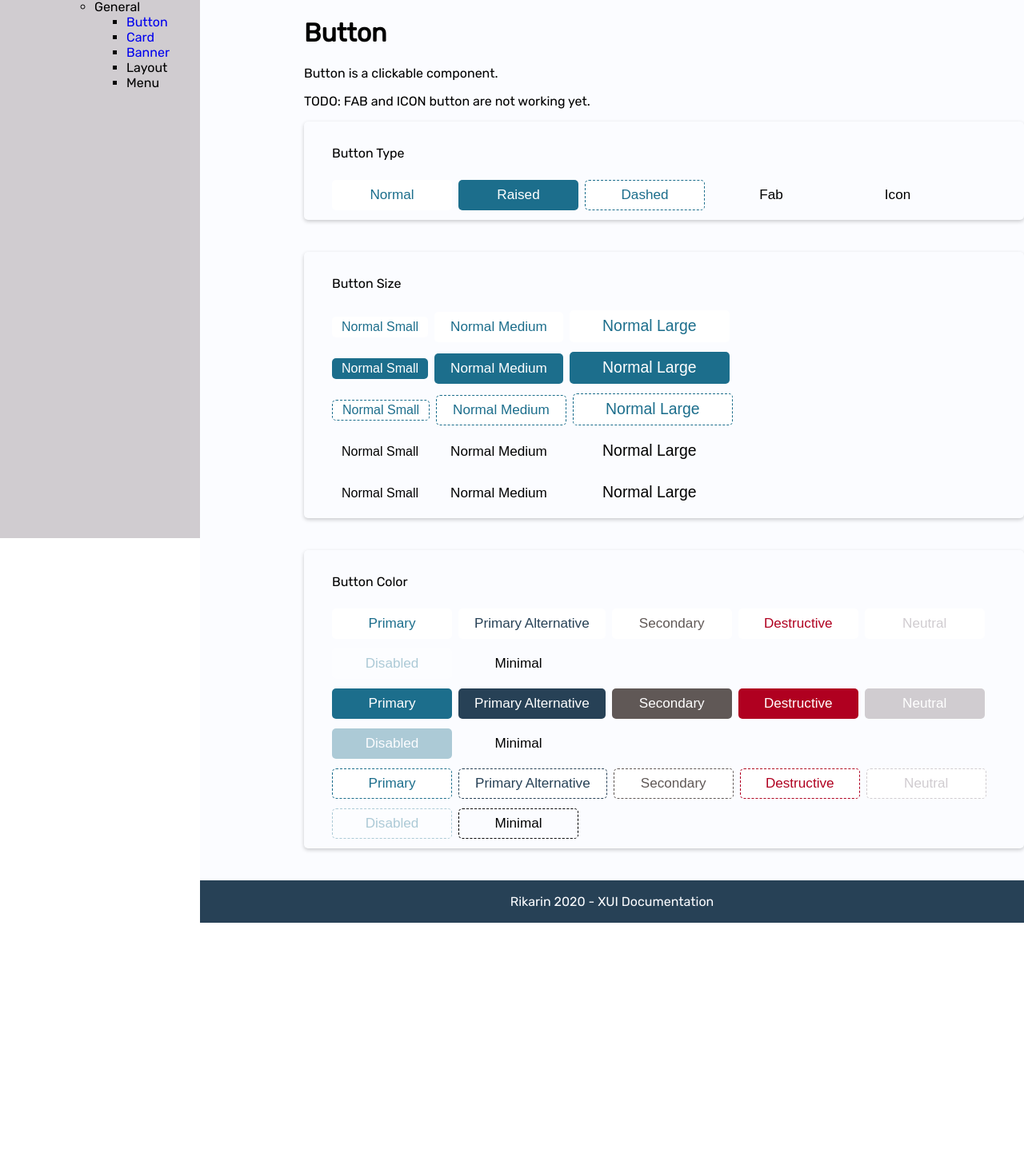
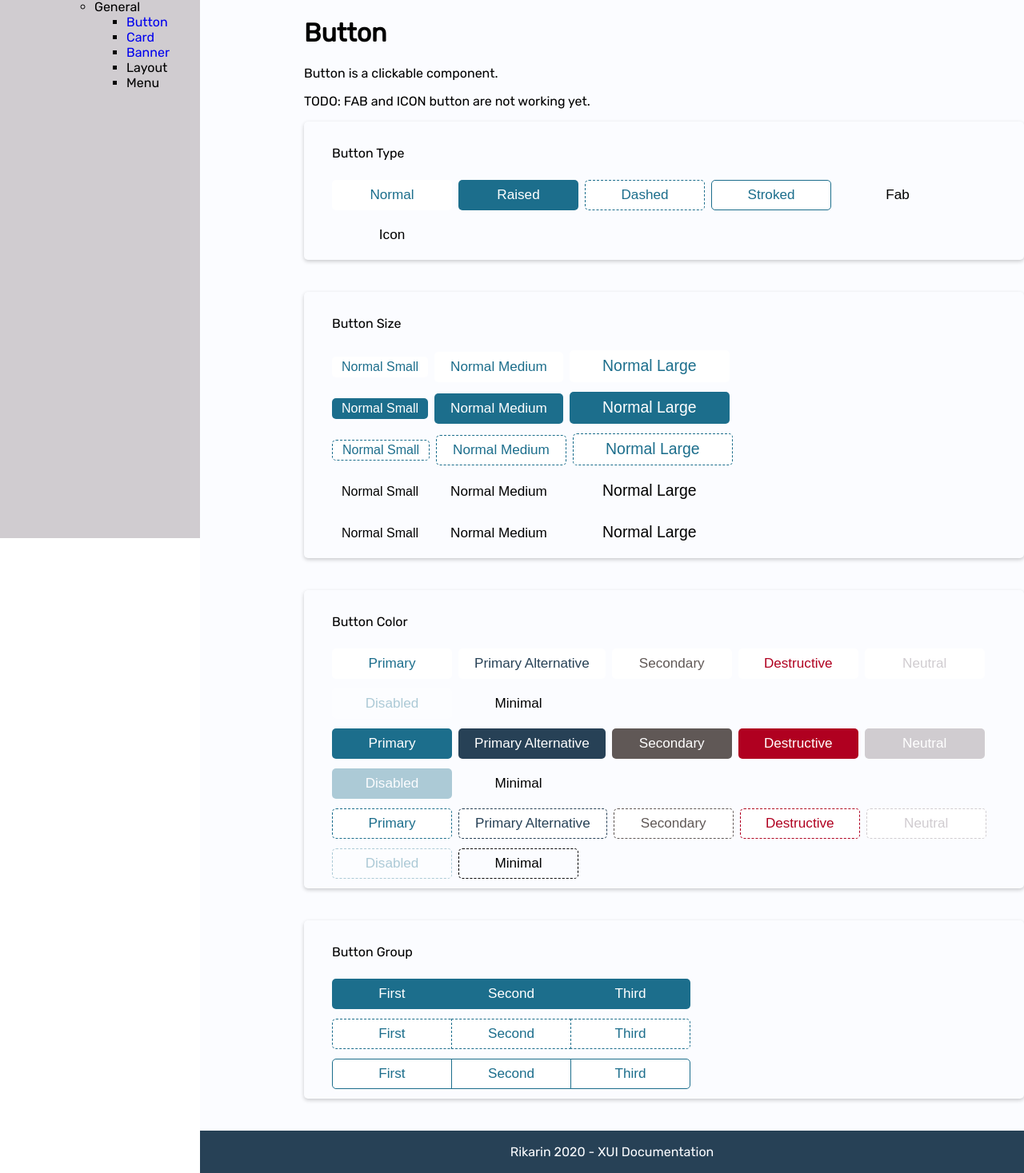
Before and after one commit to Rikarin/xui, an Angular app: page /button in a window 1280 px wide. Shown: the part 127-1594 px from the top of the page at 80% size. Before the commit the page ends 1281 px from the top, so only its background shows below. Built offline with nearby package versions, Linux system fonts and the light colour scheme; what ngx-highlightjs would draw is missing.

Commit message:
feat(button): add stroked button and button group

```diff
--- a/apps/web/src/app/components/button/button.component.html
+++ b/apps/web/src/app/components/button/button.component.html
@@ -4,11 +4,14 @@
 <pre>TODO: FAB and ICON button are not working yet.</pre>
 
 <xui-card title="Button Type">
-  <button xui-button xColor="primary" xType="normal">Normal</button>
-  <button xui-button xColor="primary" xType="raised">Raised</button>
-  <button xui-button xColor="primary" xType="dashed">Dashed</button>
-  <button xui-button xColor="primary" xType="fab">Fab</button>
-  <button xui-button xColor="primary" xType="icon">Icon</button>
+  <div>
+    <button xui-button xColor="primary" xType="normal">Normal</button>
+    <button xui-button xColor="primary" xType="raised">Raised</button>
+    <button xui-button xColor="primary" xType="dashed">Dashed</button>
+    <button xui-button xColor="primary" xType="stroked">Stroked</button>
+    <button xui-button xColor="primary" xType="fab">Fab</button>
+    <button xui-button xColor="primary" xType="icon">Icon</button>
+  </div>
 </xui-card>
 
 <xui-card title="Button Size" class="column">
@@ -110,3 +113,21 @@
     <button xui-button xColor="minimal" xType="dashed">Minimal</button>
   </div>
 </xui-card>
+
+<xui-card title="Button Group" class="column">
+  <xui-button-group>
+    <button xui-button xColor="primary" xType="raised">First</button>
+    <button xui-button xColor="primary" xType="raised">Second</button>
+    <button xui-button xColor="primary" xType="raised">Third</button>
+  </xui-button-group>
+  <xui-button-group>
+    <button xui-button xColor="primary" xType="dashed">First</button>
+    <button xui-button xColor="primary" xType="dashed">Second</button>
+    <button xui-button xColor="primary" xType="dashed">Third</button>
+  </xui-button-group>
+  <xui-button-group>
+    <button xui-button xColor="primary" xType="stroked">First</button>
+    <button xui-button xColor="primary" xType="stroked">Second</button>
+    <button xui-button xColor="primary" xType="stroked">Third</button>
+  </xui-button-group>
+</xui-card>
--- a/apps/web/src/app/components/button/button.component.scss
+++ b/apps/web/src/app/components/button/button.component.scss
@@ -2,8 +2,12 @@
   flex-direction: column;
 }
 
-[xui-button] {
+div > [xui-button] {
   margin-right: 8px;
+  margin-bottom: 12px;
+}
+
+xui-button-group {
   margin-bottom: 12px;
 }
 
--- /dev/null
+++ b/libs/xui/src/lib/button/button-group.component.ts
@@ -0,0 +1,25 @@
+import {
+  ChangeDetectionStrategy,
+  Component,
+  Input,
+  ViewEncapsulation,
+} from '@angular/core';
+
+@Component({
+  selector: 'xui-button-group',
+  exportAs: 'xuiButtonGroup',
+  encapsulation: ViewEncapsulation.None,
+  changeDetection: ChangeDetectionStrategy.OnPush,
+  template: '<ng-content></ng-content>',
+  host: {
+    // '[class]': 'getStyle()',
+    // '[attr.disabled]': 'disabled || null',
+  },
+})
+export class XuiButtonGroupComponent {
+  @Input() xSize: 'sm' | 'md' | 'lg' = 'md';
+
+  // private getStyle() {
+  //   return `xui-button xui-button-${this.xSize} xui-button-${this.xType} xui-button-${this.xColor}`;
+  // }
+}
--- a/libs/xui/src/lib/button/button.component.ts
+++ b/libs/xui/src/lib/button/button.component.ts
@@ -19,7 +19,8 @@ import { InputBoolean } from '../util/convert';
   },
 })
 export class XuiButtonComponent implements OnInit {
-  @Input() xType: 'normal' | 'dashed' | 'raised' | 'fab' | 'icon' = 'normal';
+  @Input() xType: 'normal' | 'dashed' | 'stroked' | 'raised' | 'fab' | 'icon' =
+    'normal';
   @Input() xSize: 'sm' | 'md' | 'lg' = 'md';
   @Input() xColor:
     | 'primary'
--- a/libs/xui/src/lib/button/button.module.ts
+++ b/libs/xui/src/lib/button/button.module.ts
@@ -1,10 +1,11 @@
 import { NgModule } from '@angular/core';
 import { CommonModule } from '@angular/common';
 import { XuiButtonComponent } from './button.component';
+import { XuiButtonGroupComponent } from './button-group.component';
 
 @NgModule({
   imports: [CommonModule],
-  declarations: [XuiButtonComponent],
-  exports: [XuiButtonComponent],
+  declarations: [XuiButtonComponent, XuiButtonGroupComponent],
+  exports: [XuiButtonComponent, XuiButtonGroupComponent],
 })
 export class XuiButtonModule {}
--- a/libs/xui/src/lib/button/button.theme.scss
+++ b/libs/xui/src/lib/button/button.theme.scss
@@ -21,6 +21,18 @@
     border: 1px dashed;
   }
 
+  .xui-button-stroked {
+    @include xui-btn();
+
+    @include xui-btn-color($theme, primary, white);
+    @include xui-btn-color($theme, primary-alt, white);
+    @include xui-btn-color($theme, secondary, white);
+    @include xui-btn-color($theme, destructive, white);
+    @include xui-btn-color($theme, neutral, white);
+
+    border: 1px solid;
+  }
+
   .xui-button-raised {
     @include xui-btn();
 
@@ -41,6 +53,29 @@
     @include xui-btn();
 
     // TODO
+  }
+
+  xui-button-group {
+    display: flex;
+
+    > .xui-button {
+      border-radius: 0;
+      margin-right: 0;
+    }
+
+    > .xui-button:first-child {
+      border-top-left-radius: 5px;
+      border-bottom-left-radius: 5px;
+    }
+
+    > .xui-button:last-child {
+      border-top-right-radius: 5px;
+      border-bottom-right-radius: 5px;
+    }
+
+    > .xui-button:not(:first-child) {
+      margin-left: -1px;
+    }
   }
 }
 
--- a/libs/xui/src/lib/button/public-api.ts
+++ b/libs/xui/src/lib/button/public-api.ts
@@ -1,2 +1,3 @@
 export * from './button.module';
 export * from './button.component';
+export * from './button-group.component';
```
